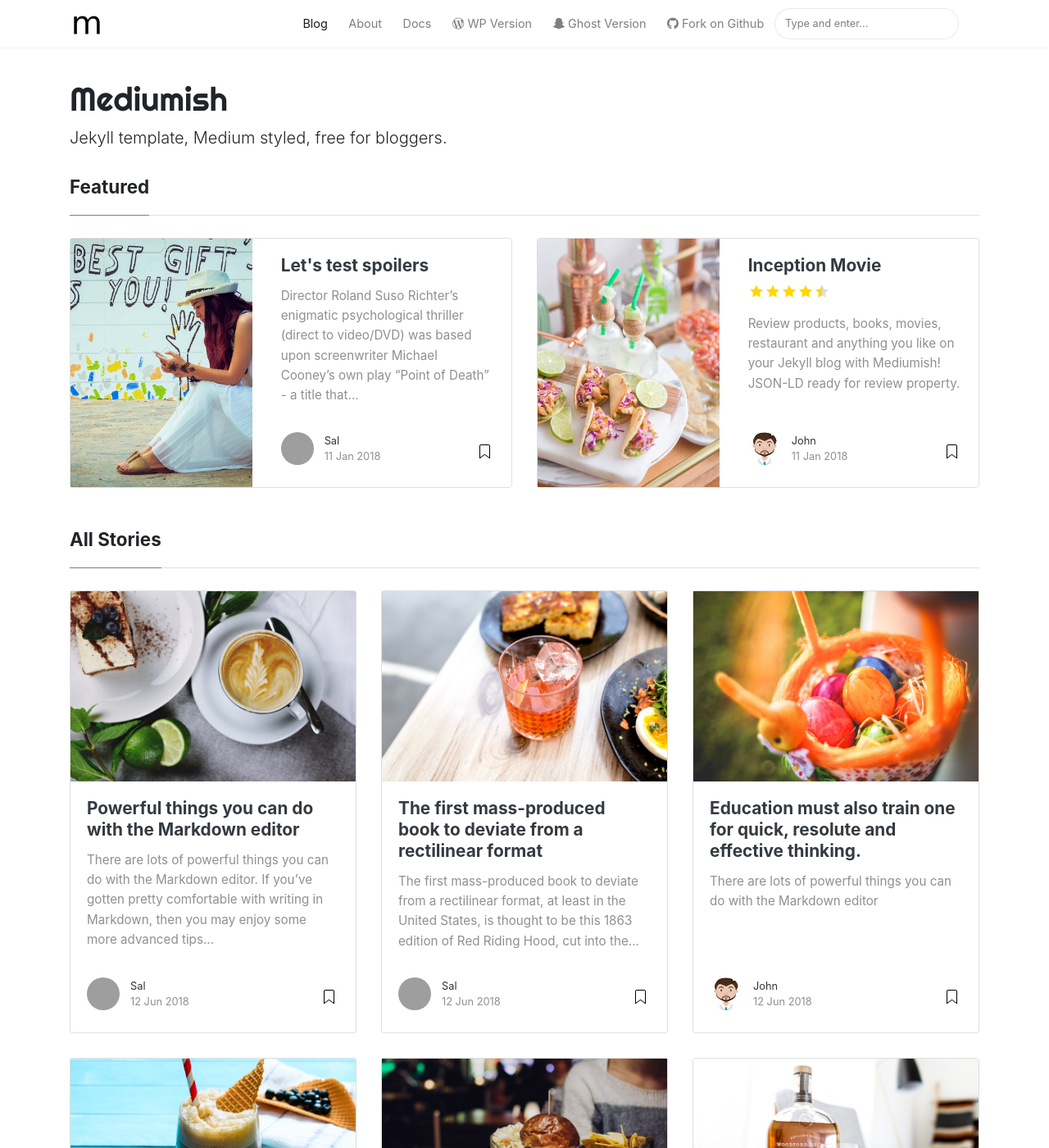
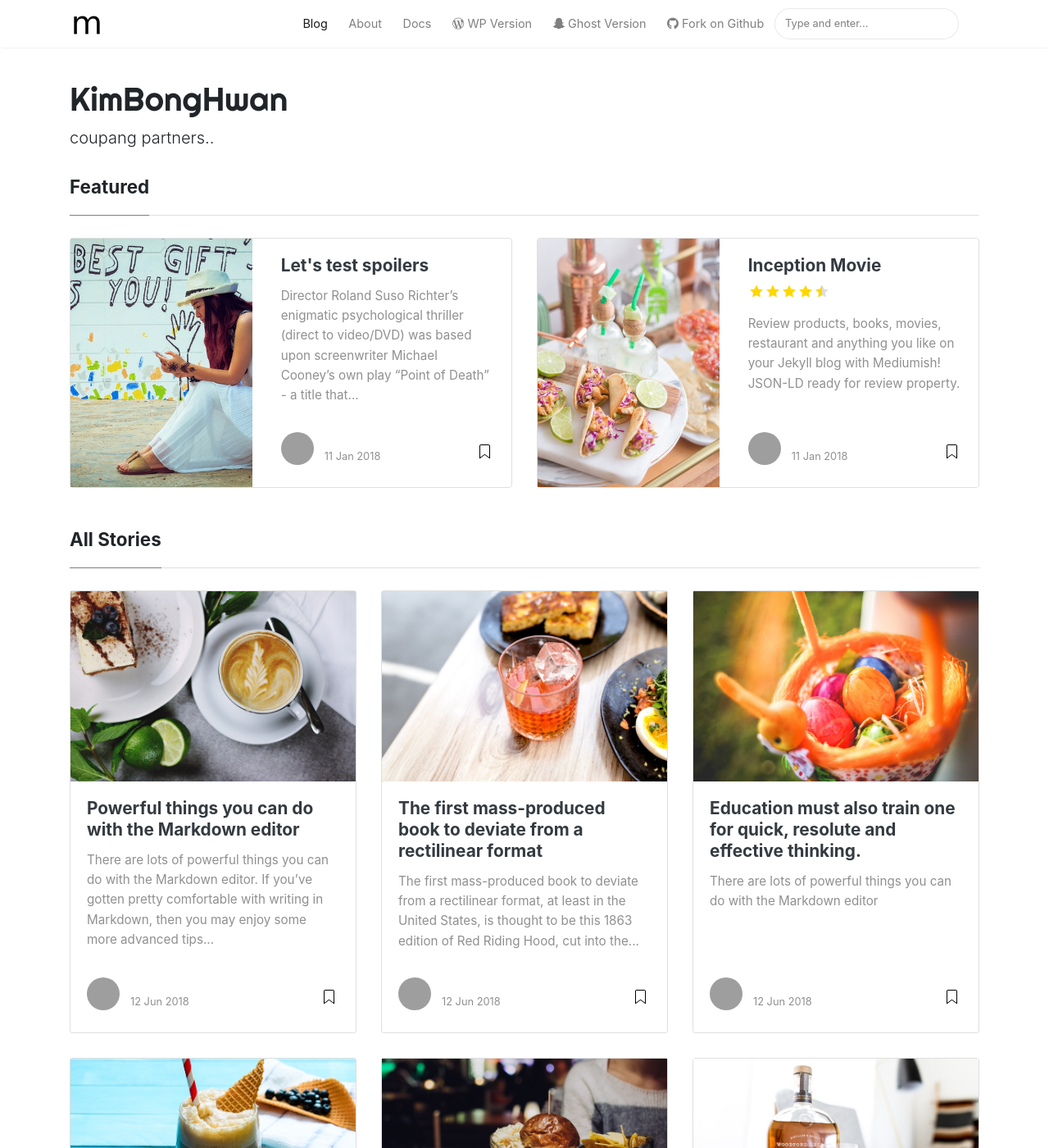
Before and after one commit to rlaqhdghks23/fun_blog, a Jekyll site: the page built from index.html, in a window 1280 px wide and 1400 px high. Shown: the whole window at 82% size. Built offline with Jekyll 4.4.1, drawn with Linux system fonts in a browser that asks for light colours; nearby versions of some CDN libraries; the list of posts is cut into pages by our own code; some of the changed text lies outside the part shown; grey boxes are pictures that could not be loaded.

Commit message:
Update _config.yml

```diff
--- a/_config.yml
+++ b/_config.yml
@@ -1,10 +1,10 @@
 # Site
-name: "Mediumish"
-title: "Mediumish"
-description: "Jekyll template, Medium styled, free for bloggers."
+name: "KimBongHwan"
+title: "KimBongHwan"
+description: "coupang partners.."
 logo: 'assets/images/logo.png'
 favicon: 'assets/images/logo.png'
-baseurl: /rlaqhdghks2
+baseurl: /rlaqhdghks23
 google_analytics: 'UA-46278016-1'
 disqus: 'demowebsite'
 mailchimp-list: 'https://wowthemes.us11.list-manage.com/subscribe/post?u=8aeb20a530e124561927d3bd8&amp;id=8c3d2d214b'
@@ -13,23 +13,14 @@
 
 # Authors
 authors:
-  sal:
-    name: Sal
-    display_name: Sal
+  KimBongHwan:
+    name: KimBongHwan
+    display_name: KimBongHwan
     gravatar: e56154546cf4be74e393c62d1ae9f9d4
-    email: wowthemesnet@gmail.com
+    email: rlaqhdghks23@gmail.com
     web: https://www.wowthemes.net
     twitter: https://twitter.com/wowthemesnet
-    description: "Author of Mediumish, a Bootstrap Medium styled template available for WordPress, HTML, Ghost and Jekyll. You are currently previewing Jekyll template demo."
-  john:
-    name: John
-    display_name: John
-    avatar: 'assets/images/avatar.png'
-    gravatar: b1cc14991db7a456fcd761680bbc8f81
-    email: wowthemesnet@gmail.com
-    web: https://www.wowthemes.net
-    twitter: https://twitter.com/wowthemesnet
-    description: "This is the author box. Write a short description of the author here. You are currently previewing Mediumish demo, a Jekyll template compatible with Github pages."
+    description: "coupang partners.."
 
 # Plugins
 plugins:
```
